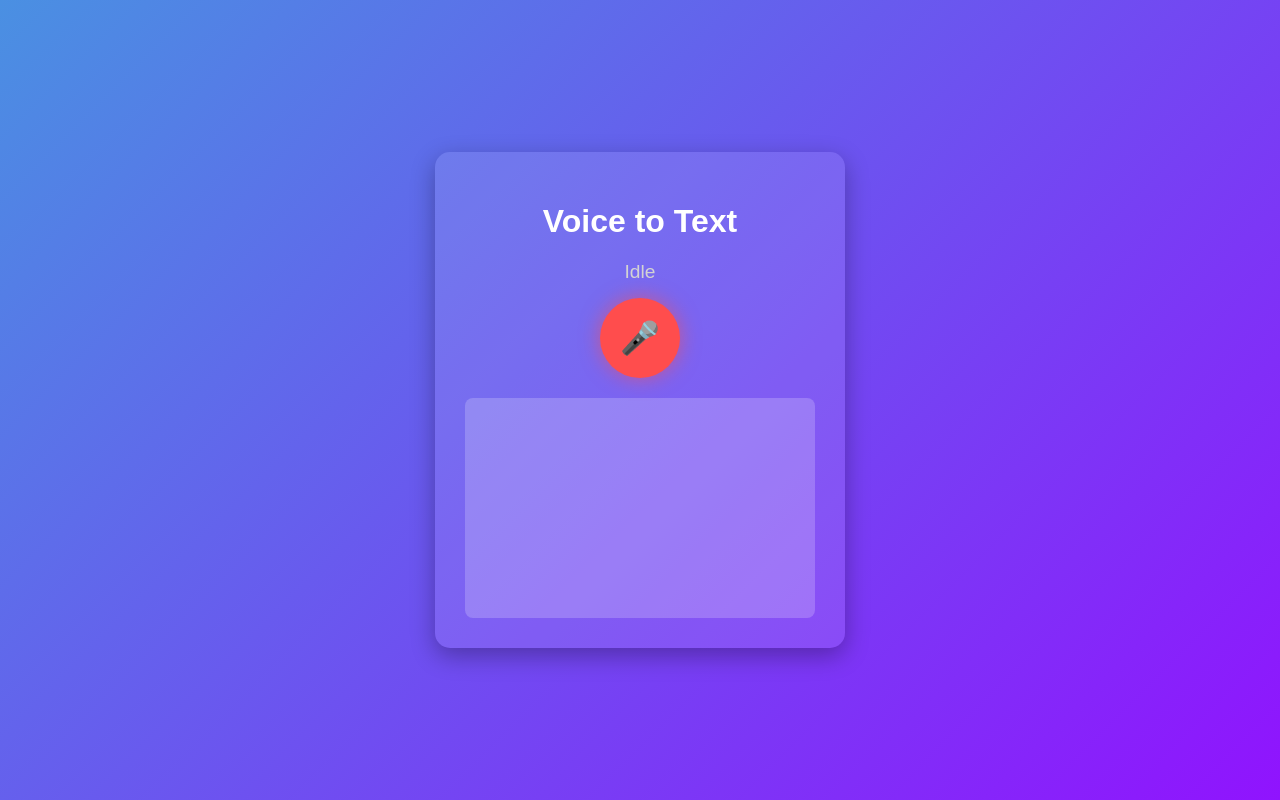
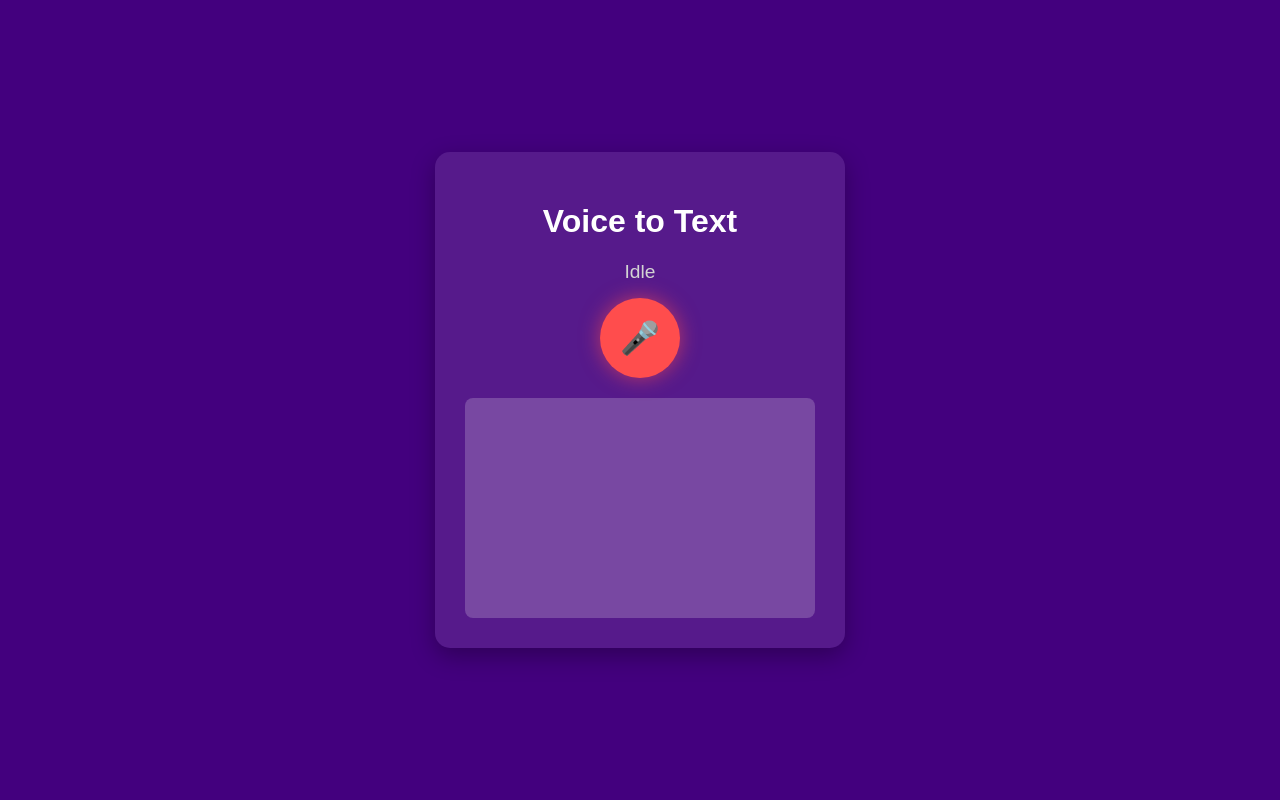
Before and after one commit to Arham-Begani/Speech-To-Text, a Flask app: page / in a window 1280 px wide. Run offline with Flask 3, Linux system fonts and the light colour scheme.

Commit message:
Add favicon and update background style
Added a new favicon to the static directory and linked it in index.html. Changed the background in style.css from a gradient to a solid color for a simpler look.

```diff
--- a/static/style.css
+++ b/static/style.css
@@ -1,6 +1,6 @@
 body {
     font-family: Arial, sans-serif;
-    background: linear-gradient(135deg, #4a90e2, #9013fe);
+    background: #43007e;
     color: white;
     margin: 0;
     height: 100vh;
--- a/templates/index.html
+++ b/templates/index.html
@@ -2,6 +2,7 @@
 <html>
 <head>
     <title>Voice to Text</title>
+    <link rel="icon" type="image/png" href="static/favicon.png">
     <link rel="stylesheet" href="{{ url_for('static', filename='style.css') }}">
 </head>
 <body>
```
Also changed, not shown: static/favicon.png (added).
